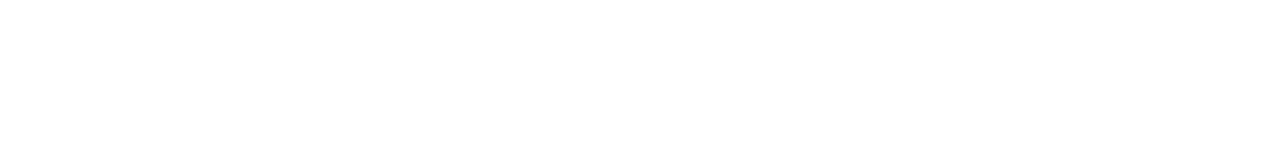
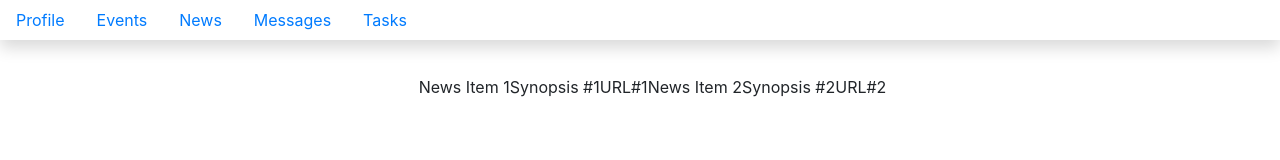
Before and after one commit to Lucky-Professionals/React-Nutshell, a React app: page / in a window 1280 px wide. Built offline with nearby package versions, Linux system fonts and the light colour scheme.

Commit message:
Navbar section created and working on news section. Navbar and Application Views imported to Nutshell.js

```diff
--- a/src/components/AppViews.js
+++ b/src/components/AppViews.js
@@ -0,0 +1,24 @@
+import { Route, Redirect } from 'react-router-dom'
+import React, { Component } from "react"
+// import ProfileList from "./profiles/Profiles"
+import NewsList from "./news/newslist"
+export default class ApplicationViews extends Component {
+
+  newsFromAPI = [
+    { id: 1, name: "News Item 1", synopsis: "Synopsis #1", url: "URL#1" },
+    { id: 2, name: "News Item 2", synopsis: "Synopsis #2", url: "URL#2" }
+  ]
+
+  state = {
+    news: this.newsFromAPI
+  }
+
+  render() {
+    return (
+      <article className="news">
+      <NewsList news={this.state.news} />
+
+  </article>
+    )
+  }
+}
--- a/src/components/Nutshell.css
+++ b/src/components/Nutshell.css
@@ -0,0 +1,5 @@
+.news {
+  display: flex;
+  justify-content: space-around;
+  flex-direction: row;
+}
--- a/src/components/Nutshell.js
+++ b/src/components/Nutshell.js
@@ -1,5 +1,6 @@
 import React, { Component } from "react"
 import AppViews from "./AppViews"
+import NavBar from "./nav/NavBar"
 
 import "./Nutshell.css"
 import "bootstrap/dist/css/bootstrap.min.css"
@@ -9,7 +10,8 @@
     render() {
         return (
             <React.Fragment>
-
+              <NavBar />
+              <AppViews />
             </React.Fragment>
         )
     }
--- a/src/components/events/EventsList.js
+++ /dev/null
@@ -1,3 +0,0 @@
-import React, { Component } from 'react'
-import "./Owner.css"
-import { Link } from "react-router-dom"
--- /dev/null
+++ b/src/components/nav/NavBar.js
@@ -0,0 +1,32 @@
+import React, { Component } from "react"
+import { Link } from "react-router-dom"
+import "bootstrap/dist/css/bootstrap.min.css"
+
+export default class NavBar extends Component {
+  render() {
+    return (
+      <nav className="navbar navbar-light fixed-top light-blue flex-md-nowrap p-0 shadow">
+      <ul className="nav nav-pills">
+        <li className="nav-item">
+          <Link className="nav-link" to="/">Profile</Link>
+        </li>
+        <li className="nav-item">
+          <Link className="nav-link" to="/events">Events</Link>
+        </li>
+        <li className="nav-item">
+          <Link className="nav-link" to="/news">News</Link>
+        </li>
+        <li className="nav-item">
+          <Link className="nav-link" to="/messages">Messages</Link>
+        </li>
+        <li className="nav-item">
+          <Link className="nav-link" to="/tasks">Tasks</Link>
+        </li>
+        {/* <li className="nav-item">
+          <Link className="nav-link" to="/friends">Friends</Link>
+        </li> */}
+      </ul>
+    </nav>
+    )
+  }
+}
--- /dev/null
+++ b/src/components/news/newsItem.js
@@ -0,0 +1,9 @@
+import React, { Component } from 'react'
+
+export default class TodoItem extends Component {
+  render() {
+    return (
+      <li onClick={() => this.props.deleteToDo(this.props.todo.id)}>{this.props.todo.text}</li>
+    )
+  }
+}
--- /dev/null
+++ b/src/components/news/newslist.js
@@ -0,0 +1,20 @@
+import React, { Component } from 'react'
+// // import NewsItem from "./newsItem"
+
+export default class NewsList  extends Component {
+  render() {
+      return (
+        <section className="news list">
+        {
+            this.props.news.map(news =>
+                <div key={news.id}>
+                    {news.name}
+                    {news.synopsis}
+                    {news.url}
+                </div>
+            )
+        }
+        </section>
+    )
+  }
+}
--- a/src/index.css
+++ b/src/index.css
@@ -12,3 +12,8 @@
   font-family: source-code-pro, Menlo, Monaco, Consolas, "Courier New",
     monospace;
 }
+
+.list {
+  margin-top: 75px;
+  margin-left: 25px;
+}
--- a/src/module/DataManager.js
+++ b/src/module/DataManager.js
@@ -1,4 +1,4 @@
-const remoteURL = "http://localhost:8088"
+const remoteURL = "http://localhost:5002"
 
 export default Object.create(null, {
     get: {
```
Also changed, not shown: src/components/news/newsForm.js (added, +22 -0 lines), src/components/nav/nav.css (added).
